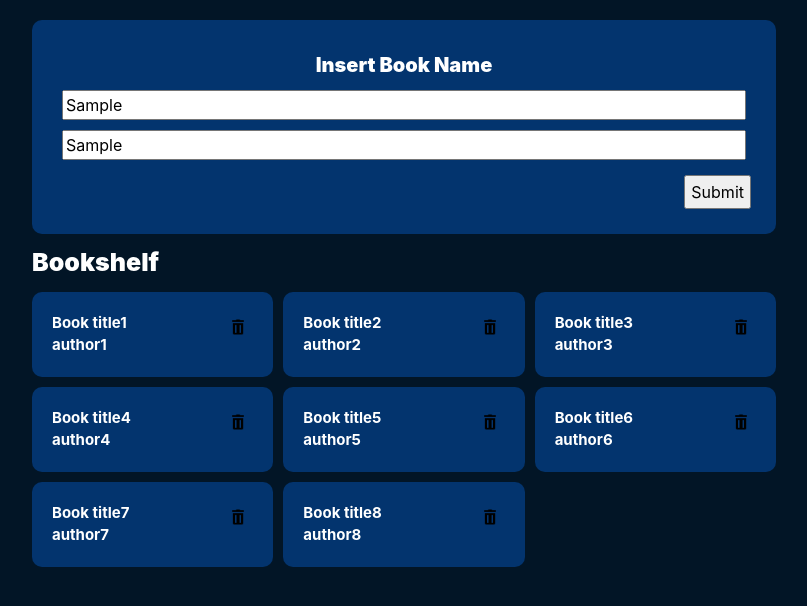
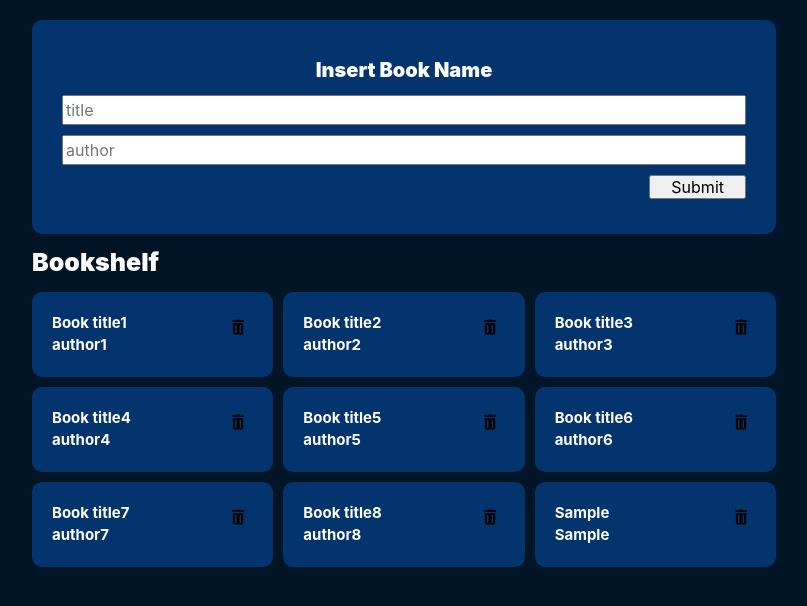
Before and after one commit to DMelisena/library-odin, a plain HTML site: page index.html in a window 1280 px wide. Both pictures are taken after typing "Sample", "Sample" into the empty fields and a click on the input "Submit". Shown: the whole page, without its empty margins (236-1043 px from the left). Drawn offline with Linux system fonts and the light colour scheme.

Commit message:
Add Book details adding function
dfsaf

dfsfasf

```diff
--- a/index.html
+++ b/index.html
@@ -9,28 +9,26 @@
     <script src="index.js" defer></script>
 </head>
 <body>
-  <div class="input-section">
+  <div class="input-section" >
+    <form id="input">
     <div class="title">Insert Book Name</div>
-    <div class="package">
       <input  id="title"
               name='title'
               placeholder="title"
               type="text"
               class="left-form" required/>
       <p class="help">enter title of the book</p>
-    </div>
-    <div class="package">
       <input  id="author"
               name='title'
               type="text"
               placeholder="author"
               class="left-form" required/>
       <p class="help">enter a minimum of 6 character</p>
-    </div>
-    <input type="submit" value="Submit" class="submit-button">
+      <input type="submit" value="Submit" class="submit-button">
+    </form>
   </div>
   <div class="huge-title">Bookshelf</div>
-    <div class="booklist">
+    <div class="booklist" id="shelf">
       <div class="book">
         <div class="details">
           <h1>Book title1</h1>
--- a/index.js
+++ b/index.js
@@ -1,5 +1,3 @@
-const myLibrary = [];
-
 function Book(name,author){
   this.name = name;
   this.author = author;
@@ -13,5 +11,42 @@ deleteButtons.forEach(function(button) {
   });
 });
 
-function addBookToLibrary(){
-}
+const inputForm = document.getElementById('input');
+const shelf = document.getElementById('shelf');
+// Get form input values
+const titleInput = document.getElementById('title');
+const authorInput = document.getElementById('author');
+
+inputForm.addEventListener('submit',function(event){
+  event.preventDefault(); // Prevent default form submission behavior
+
+  const newBook = document.createElement('div');
+  newBook.className = 'book'
+  const newDetails = document.createElement('div');
+  newDetails.className = 'details'
+
+  // Create book details
+  const newH1Title= document.createElement('h1');
+  newH1Title.textContent = `${titleInput.value}`;
+  const newH1Author= document.createElement('h1');
+  newH1Author.textContent = `${authorInput.value}`;
+
+  // insert details to details div
+  newDetails.appendChild(newH1Title);
+  newDetails.appendChild(newH1Author);
+
+  // Clear form inputs
+  titleInput.value = '';
+  authorInput.value = '';
+
+  newBook.appendChild(newDetails);
+
+  const button = document.createElement('button');
+  button.className = 'delete';
+  const image = document.createElement('img');
+  image.src = 'img/icons8-trash-48.png';
+
+  button.appendChild(image);
+  newBook.appendChild(button);
+  shelf.appendChild(newBook);
+})
--- a/style.css
+++ b/style.css
@@ -93,8 +93,15 @@ body>*{
   grid-column:2/3;
   padding:25px;
   background: var(--color2);
+}
+
+#input{
   display:flex;
   flex-flow:column;
+}
+
+#input>*{
+  margin:5px 0;
 }
 
 .submit-button{
```
